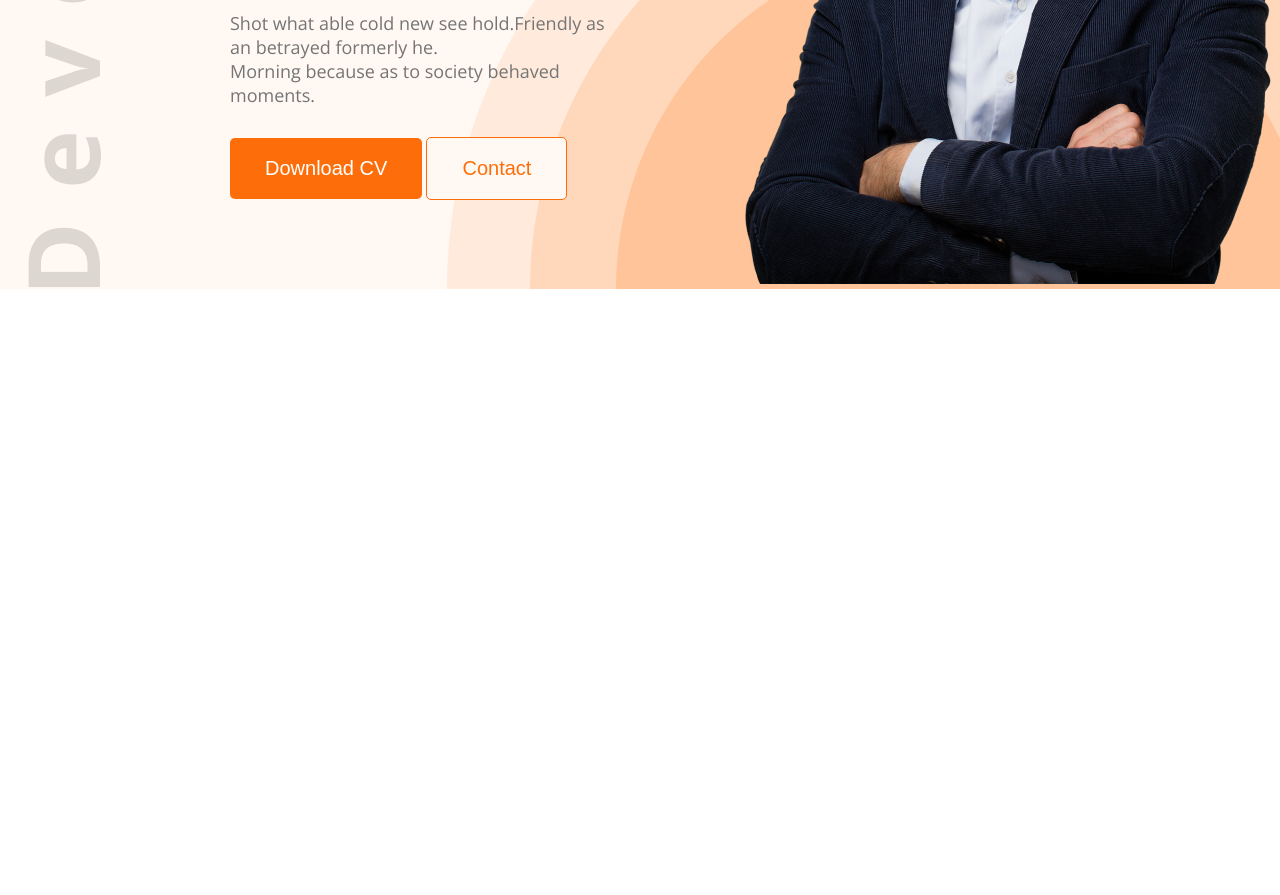
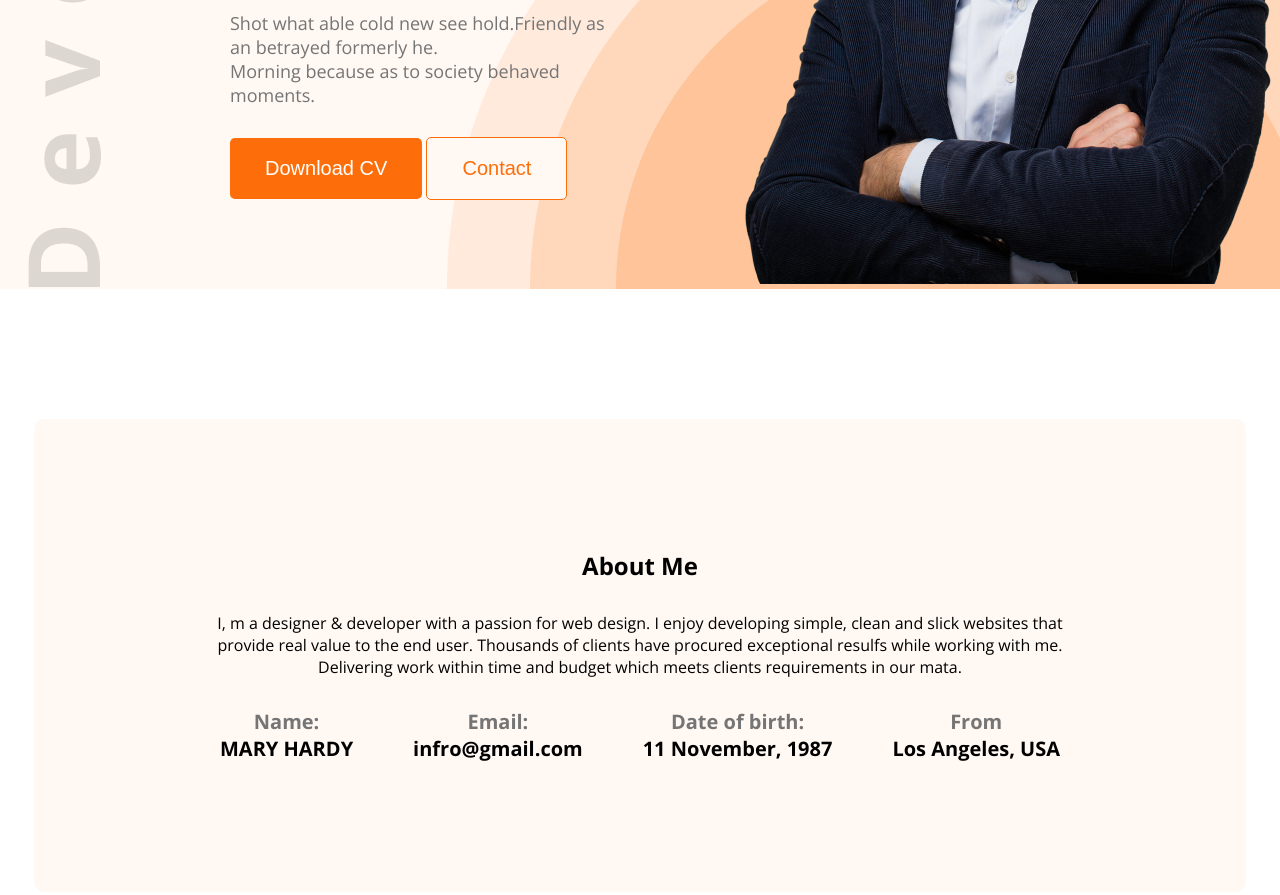
Before and after one commit to farhanAfrad/developer-portfolio, a plain HTML site: page index.html in a window 1280 px wide. Shown: the part 513-1408 px from the top of the page. Before the commit the page ends 802 px from the top, so only its background shows below. Drawn offline with nearby package versions, Linux system fonts and the light colour scheme.

Commit message:
about me section has been added

```diff
--- a/index.html
+++ b/index.html
@@ -37,6 +37,33 @@
 
     </header>
     <main>
+        <!-- about me section -->
+        <section class="about-me">
+            <h2 class="section-titile">About Me</h2>
+            <p class="section-descritption">
+                I, m a designer & developer with a passion for web design. I enjoy developing simple, clean and slick websites that
+                provide real value to the end user. Thousands of clients have procured exceptional resulfs while working with me.
+                Delivering work within time and budget which meets clients requirements in our mata.
+            </p>
+            <div class="about-me-information-container">
+                <div class="info">
+                    <h4>Name:</h4>
+                    <p>MARY HARDY</p>
+                </div>
+                <div class="info">
+                    <h4>Email:</h4>
+                    <p>infro@gmail.com</p>
+                </div>
+                <div class="info">
+                    <h4>Date of birth:</h4>
+                    <p>11 November, 1987</p>
+                </div>
+                <div class="info">
+                    <h4>From</h4>
+                    <p>Los Angeles, USA</p>
+                </div>
+            </div>
+        </section>
 
     </main>
     <footer>
--- a/styles/style.css
+++ b/styles/style.css
@@ -83,3 +83,30 @@ nav{
     border: 1px solid #FD6E0A;
     background-color: #FFF8F3;
 }
+
+/* about me section style */
+.about-me{
+    max-width: 900px;
+    margin: 130px auto;
+    text-align: center;
+    background: #FFF8F3;
+    padding: 130px 156px;
+    border-radius: 10px;
+}
+
+.section-descritption{
+    margin: 30px 0px;
+}
+
+.about-me-information-container{
+    display: flex;
+    justify-content: space-around;
+}
+.info > h4{
+    font-size: 20px;
+    color: #757575;
+}
+.info > p{
+    font-size: 20px;
+    font-weight: 600;
+}
```
